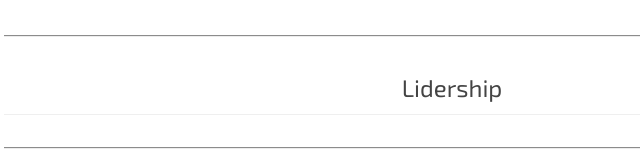
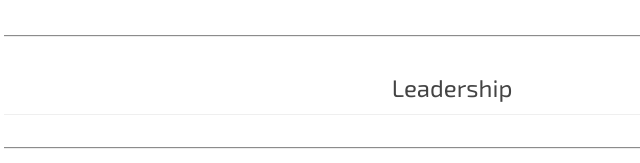
Before and after one commit to d2cml-ai/d2cml.ai, a plain HTML site: page team.html in a window 1280 px wide. Shown: the part 334-497 px from the top of the page, 188-828 px from the left. Drawn offline with nearby package versions, Linux system fonts and the light colour scheme; a web font is replaced by a local one.

Commit message:
updated headings

```diff
--- a/team.html
+++ b/team.html
@@ -84,7 +84,7 @@
             </div>
             <hr>
             <div class="team-members">
-                <h2>Lidership</h2>
+                <h2>Leadership</h2>
                 <hr>
                 <table>
                     <tr>
```
